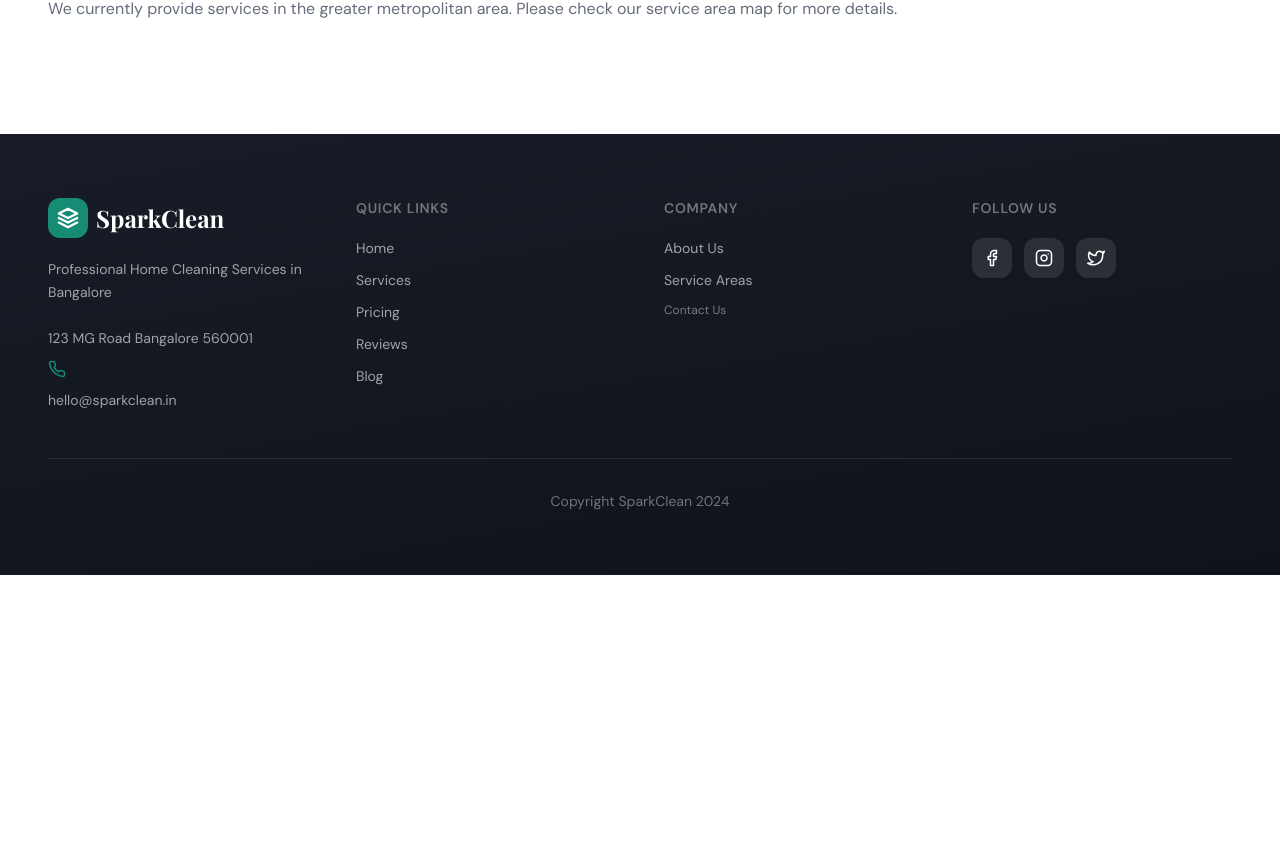
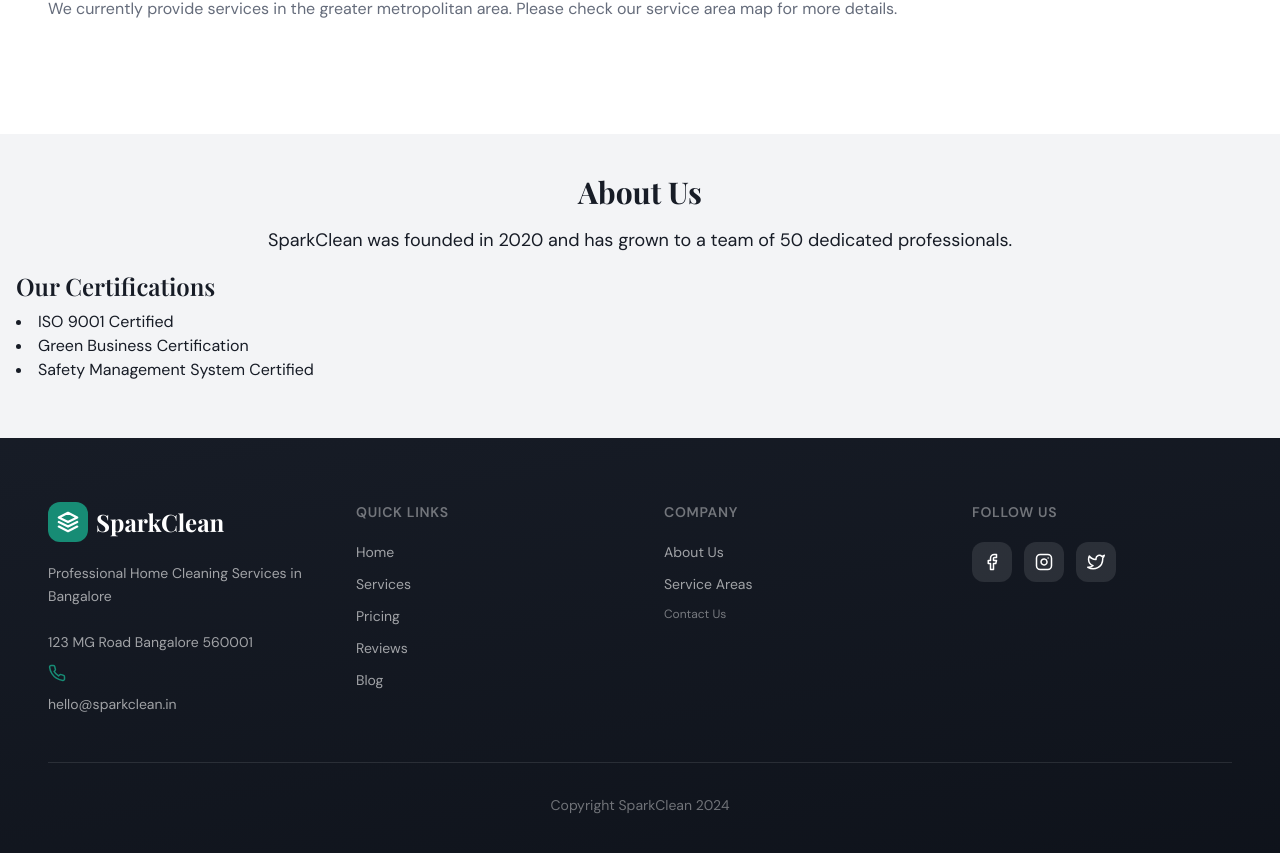
Before and after one commit to nikhilbobe-07/sample-web-code, a React (Vite) app: page / in a window 1280 px wide. Shown: the part 3179-4032 px from the top of the page. Before the commit the page ends 3754 px from the top, so only its background shows below. Built offline with nearby package versions, Linux system fonts and the light colour scheme; the HTML template or start-up script is replaced by a standard one; a web font is replaced by a local one.

Commit message:
fix(seo): Add 'About Us' section on homepage with company founding date, team size, certifications

```diff
--- a/src/pages/Index.tsx
+++ b/src/pages/Index.tsx
@@ -338,6 +338,23 @@ const Index = () => {
           </div>
         </div>
       </div>
+
+      {/* About Us Section */}
+      <section id="about-us" className="py-10 bg-gray-100">
+        <div className="container mx-auto px-4">
+          <h2 className="text-3xl font-bold text-center mb-4">About Us</h2>
+          <p className="text-lg text-center mb-4">
+            SparkClean was founded in 2020 and has grown to a team of 50 dedicated professionals.
+          </p>
+          <h3 className="text-2xl font-semibold mb-2">Our Certifications</h3>
+          <ul className="list-disc list-inside mb-4">
+            <li>ISO 9001 Certified</li>
+            <li>Green Business Certification</li>
+            <li>Safety Management System Certified</li>
+          </ul>
+        </div>
+      </section>
+      {/* End of About Us Section */}
     </Layout>
   );
 };
```
